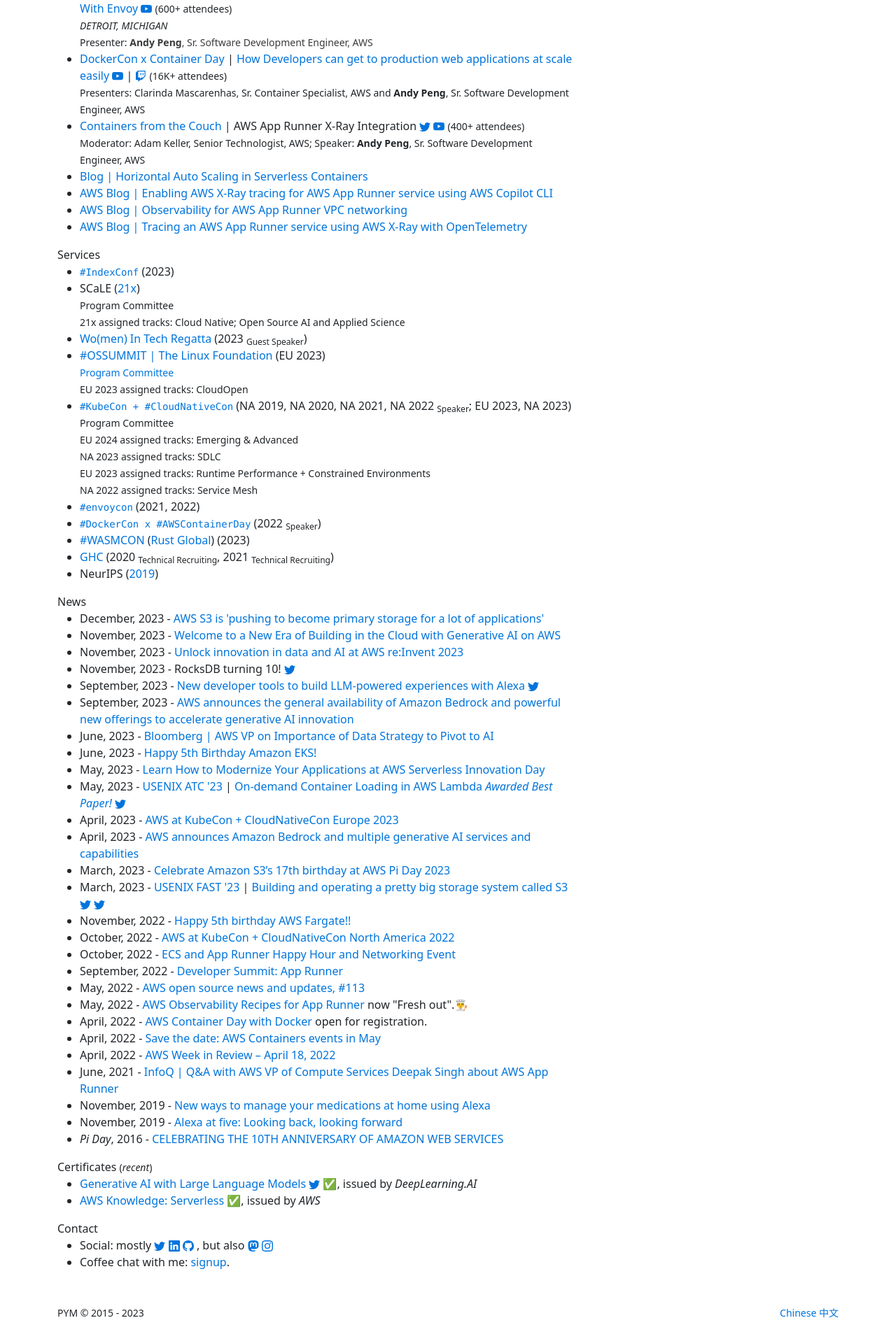
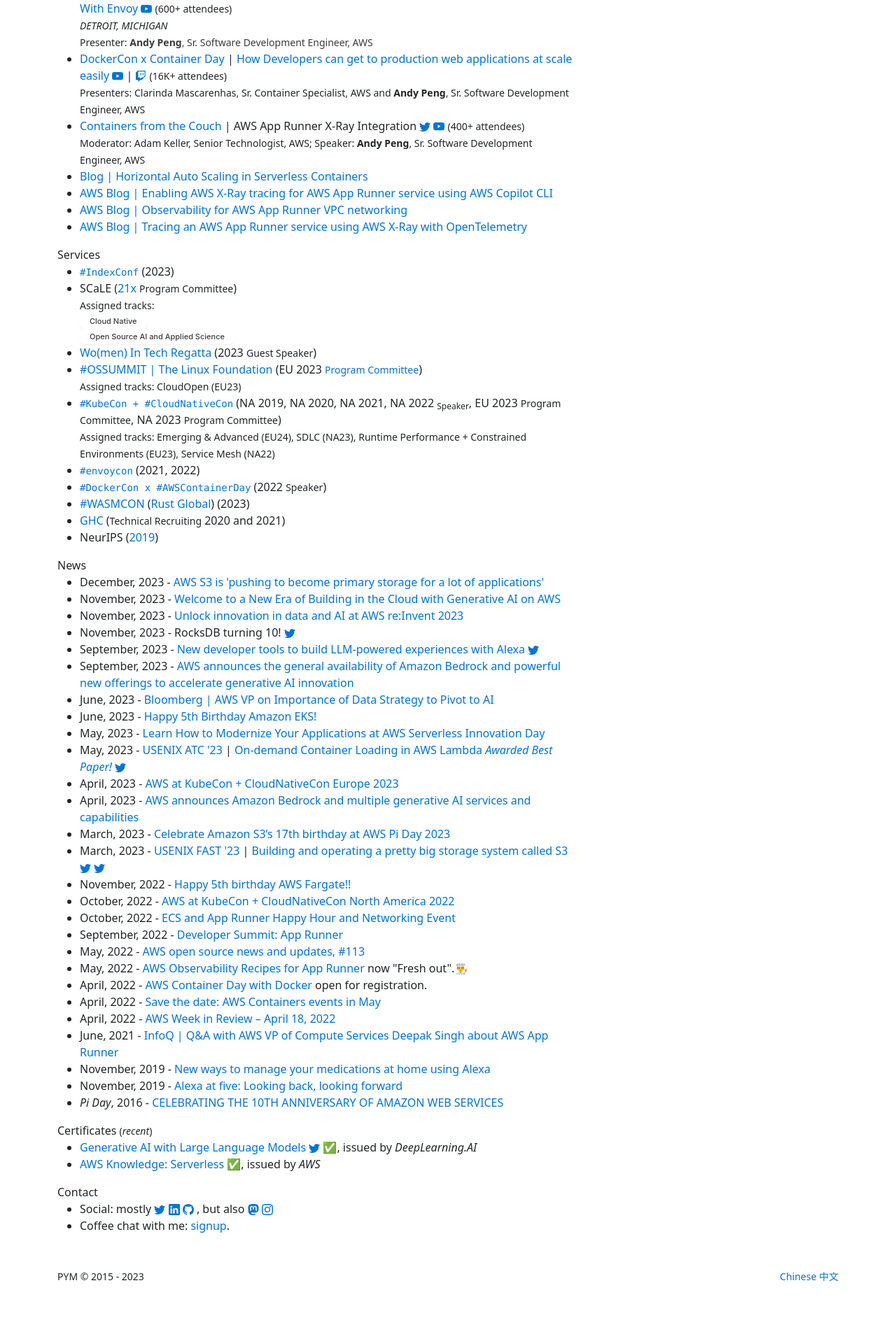
Before and after one commit to gfw001/gfw001.github.io, a Jekyll site: the page index.html, which Jekyll copies as it is, in a window 1280 px wide. Shown: the part 1063-2967 px from the top of the page at 70% size. Built offline with Jekyll 4.4.1, drawn with Linux system fonts in a browser that asks for light colours; after the commit the page ends 2915 px from its top, so only the background shows below that.

Commit message:
Update index.html

```diff
--- a/index.html
+++ b/index.html
@@ -66,6 +66,28 @@
 	-webkit-user-select: none;
 	touch-action: manipulation;
   }
+
+  /* CSS */
+.button-11 {
+  display: flex;
+  flex-direction: column;
+  align-items: center;
+  padding: 6px 14px;
+  font-family: -apple-system, BlinkMacSystemFont, 'Roboto', sans-serif;
+  border-radius: 6px;
+  color: #3D3D3D;
+  background: #fff;
+  border: none;
+  box-shadow: 0px 0.5px 1px rgba(0, 0, 0, 0.1);
+  user-select: none;
+  -webkit-user-select: none;
+  touch-action: manipulation;
+}
+
+.button-11:focus {
+  box-shadow: 0px 0.5px 1px rgba(0, 0, 0, 0.1), 0px 0px 0px 3.5px rgba(58, 108, 217, 0.5);
+  outline: 0;
+}
 </style>
 
 <div class="container-sm container-all">
@@ -282,37 +304,31 @@
 		<a href="https://rockset.com/index-conf"><code>#IndexConf</code></a> (2023)
 	</li>
 	<li>
-		SCaLE (<a href="https://www.socallinuxexpo.org/scale/21x">21x</a>)<br>
-		<small>Program Committee</small><br>
-		<small>21x assigned tracks: Cloud Native; Open Source AI and Applied Science</small>
+		SCaLE (<a href="https://www.socallinuxexpo.org/scale/21x">21x</a> <small>Program Committee</small>)<br>
+		<small>Assigned tracks: <button class="button-11" role="button">Cloud Native</button> <button class="button-11" role="button">Open Source AI and Applied Science</button></small>
 	</li>
 	<li>
-		<a href="https://www.womenintechregatta.com/links">Wo(men) In Tech Regatta</a> (2023 <sub>Guest Speaker</sub>)
+		<a href="https://www.womenintechregatta.com/links">Wo(men) In Tech Regatta</a> (2023 <small>Guest Speaker</small>)
 	</li>
 	<li>
-		<a href="https://events.linuxfoundation.org/open-source-summit-north-america/">#OSSUMMIT | The Linux Foundation</a> (EU 2023)<br>
-		<small><a href="https://events.linuxfoundation.org/archive/2023/open-source-summit-europe/program/program-committee/">Program Committee</a></small><br>
-		<small>EU 2023 assigned tracks: CloudOpen</small>
+		<a href="https://events.linuxfoundation.org/open-source-summit-north-america/">#OSSUMMIT | The Linux Foundation</a> (EU 2023 <small><a href="https://events.linuxfoundation.org/archive/2023/open-source-summit-europe/program/program-committee/">Program Committee</a></small>)<br>
+		<small>Assigned tracks: CloudOpen (EU23)</small>
 	</li>
 	<li>
-		<code><a href="https://events.linuxfoundation.org/kubecon-cloudnativecon-north-america/">#KubeCon + #CloudNativeCon</a></code> (NA 2019, NA 2020, NA 2021, NA 2022 <sub>Speaker</sub>; EU 2023, NA 2023)<br>
-		<small>Program Committee</small> <br>
-		<small>EU 2024 assigned tracks: Emerging & Advanced</small> <br>
-		<small>NA 2023 assigned tracks: SDLC</small> <br>
-		<small>EU 2023 assigned tracks: Runtime Performance + Constrained Environments</small> <br>
-		<small>NA 2022 assigned tracks: Service Mesh</small>
+		<code><a href="https://events.linuxfoundation.org/kubecon-cloudnativecon-north-america/">#KubeCon + #CloudNativeCon</a></code> (NA 2019, NA 2020, NA 2021, NA 2022 <sub>Speaker</sub>, EU 2023 <small>Program Committee</small>, NA 2023 <small>Program Committee</small>)<br>
+		<small>Assigned tracks: Emerging & Advanced (EU24), SDLC (NA23), Runtime Performance + Constrained Environments (EU23), Service Mesh (NA22)</small> <br>
 	</li>
 	<li>
 		<code><a href="https://events.linuxfoundation.org/envoycon-north-america/">#envoycon</a></code> (2021, 2022)
 	</li>
 	<li>
-		<code><a href="https://awscontainerdaydocker.splashthat.com/">#DockerCon x #AWSContainerDay</a></code> (2022 <sub>Speaker</sub>)
+		<code><a href="https://awscontainerdaydocker.splashthat.com/">#DockerCon x #AWSContainerDay</a></code> (2022 <small>Speaker</small>)
 	</li>
 	<li>
 		<a href="https://events.linuxfoundation.org/wasmcon/">#WASMCON</a> (<a href="https://foundation.rust-lang.org/events/rust-global-wasmcon-2023/">Rust Global</a>) (2023)
 	</li>
 	<li>
-		<a href="https://ghc.anitab.org/">GHC</a> (2020 <sub>Technical Recruiting</sub>, 2021 <sub>Technical Recruiting</sub>)
+		<a href="https://ghc.anitab.org/">GHC</a> (<small>Technical Recruiting</small> 2020 and 2021)
 	</li>
 	<li>
 		NeurIPS (<a href="https://nips.cc/Conferences/2019">2019</a>)
```
